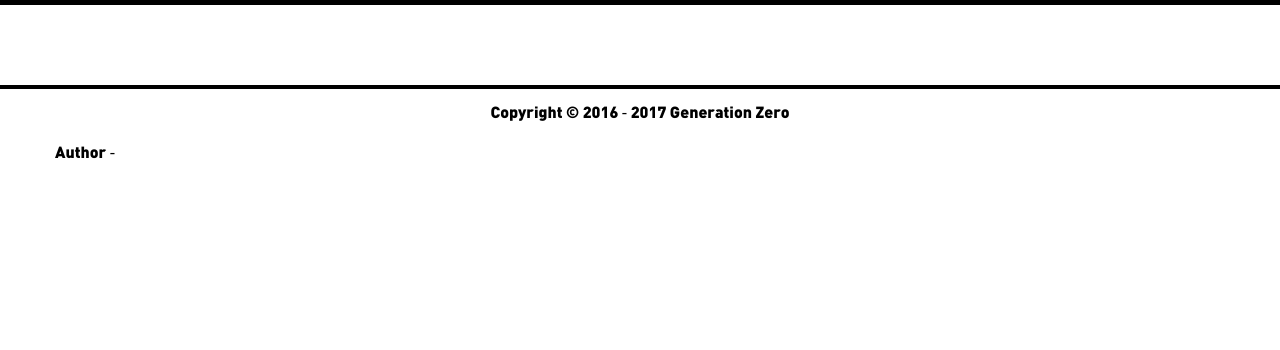
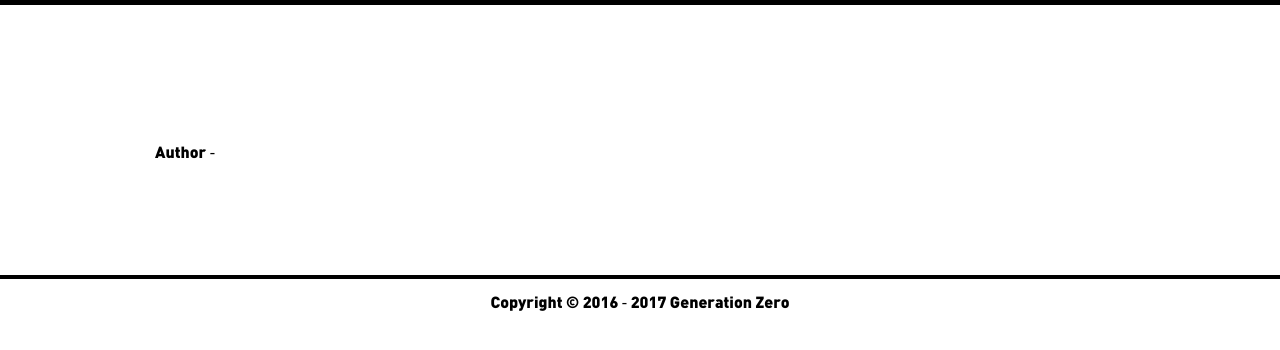
Before and after one commit to tompreston/generationzero, a Django app: template magazine/templates/magazine/entry_detail.html in a window 1280 px wide. Shown: the part 87-437 px from the top of the page. Run offline with Django 3.2, Linux system fonts and the light colour scheme; the template is opened without the code that fills it, so the values that code supplies are empty; some libraries are stand-ins or nearby versions.

Commit message:
entry_detail: min height for entries

```diff
--- a/magazine/static/magazine/css/entry_detail.css
+++ b/magazine/static/magazine/css/entry_detail.css
@@ -3,7 +3,8 @@ div#menu-dropdown {
 }
 
 .entry-container {
-    max-width: 800px;
+    max-width: 600px;
+    min-height: 250px;
     margin: 0 auto;
     /* position: relative; makes this anchor for position: absolute; */
     position: relative;
```
